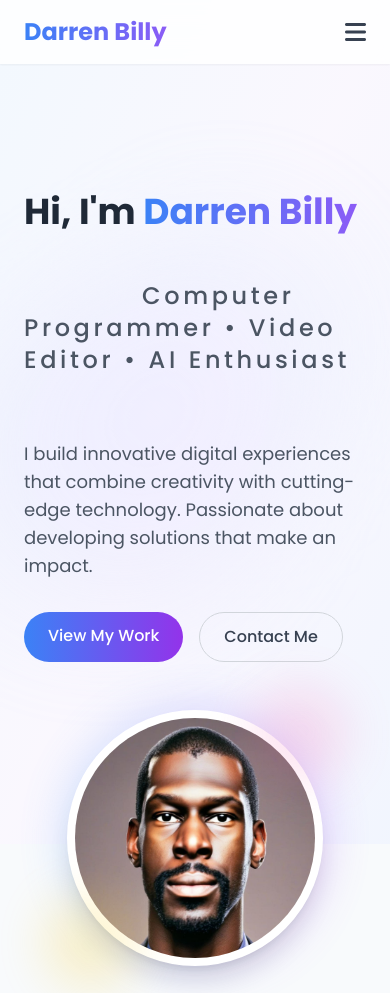
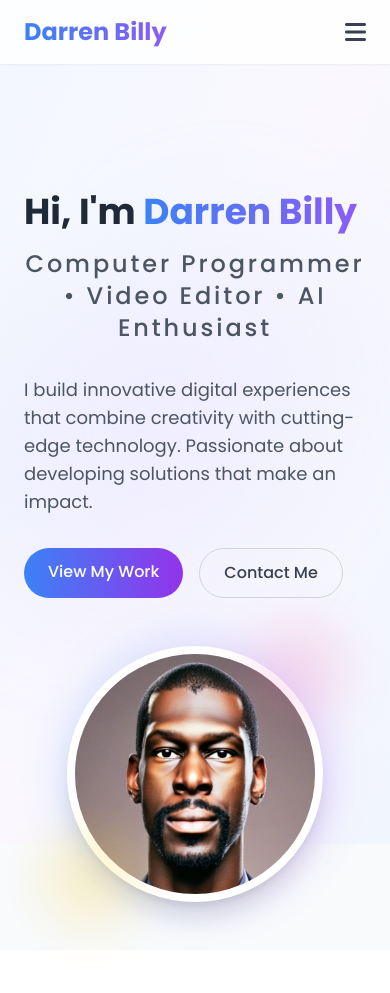
Before and after one commit to LuckyNumber77/github.io, a plain HTML site: page index.html in a window 390 px wide. Shown: the top 993 px of the page. Drawn offline with nearby package versions, Linux system fonts and the light colour scheme.

Commit message:
Job Title Fix

```diff
--- a/main.js
+++ b/main.js
@@ -58,3 +58,7 @@
       void typewriter.offsetWidth; // Trigger reflow
       typewriter.style.animation = 'typing 3.5s steps(40, end), blink-caret .75s step-end infinite';
     }, 3500);
+
+    setTimeout(() => {
+  document.querySelector('.typewriter')?.classList.add('is-done');
+}, 3600);   // a hair longer than the 3.5 s typing animation
--- a/style.css
+++ b/style.css
@@ -1,3 +1,6 @@
+/* ----------------------------------------------------
+ *  GLOBAL FONTS & DEFAULTS
+ * -------------------------------------------------- */
 @import url('https://fonts.googleapis.com/css2?family=Poppins:wght@300;400;500;600;700&display=swap');
 
 body {
@@ -13,6 +16,9 @@ body {
   color: transparent;
 }
 
+/* ----------------------------------------------------
+ *  CARDS & HOVER LIFT
+ * -------------------------------------------------- */
 .card-hover:hover {
   transform: translateY(-5px);
   box-shadow:
@@ -20,11 +26,13 @@ body {
     0 10px 10px -5px rgba(0, 0, 0, 0.04);
 }
 
-/* ---------- Typewriter Effect ---------- */
+/* ----------------------------------------------------
+ *  TYPEWRITER HEADLINE
+ * -------------------------------------------------- */
 .typewriter {
-  overflow: hidden;
-  border-right: .15em solid #3b82f6;  /* the “cursor” */
-  white-space: nowrap;                 /* single‑line on desktop */
+  overflow: hidden;                 /* hides unrevealed text */
+  border-right: .15em solid #3b82f6;/* blinking “cursor”  */
+  white-space: nowrap;              /* single-line on lg screens */
   margin: 0 auto;
   letter-spacing: .15em;
   animation:
@@ -32,22 +40,22 @@ body {
     blink-caret .75s step-end infinite;
 }
 
-/* typing and caret blink keyframes */
+/* type reveal */
 @keyframes typing {
   from { width: 0; }
   to   { width: 100%; }
 }
+/* cursor blink */
 @keyframes blink-caret {
   from, to { border-color: transparent; }
   50%      { border-color: #3b82f6; }
 }
 
-/* floating accent elements */
+/* ----------------------------------------------------
+ *  FLOATING ORBS (decoration)
+ * -------------------------------------------------- */
 .floating {
-  animation-name: floating;
-  animation-duration: 3s;
-  animation-iteration-count: infinite;
-  animation-timing-function: ease-in-out;
+  animation: floating 3s ease-in-out infinite;
 }
 @keyframes floating {
   0%   { transform: translate(0,  0px); }
@@ -55,9 +63,9 @@ body {
   100% { transform: translate(0, -0px); }
 }
 
-/* -------- Responsive & Accessibility Overrides -------- */
-
-/* Honor “reduced motion” preferences */
+/* ----------------------------------------------------
+ *  ACCESSIBILITY – RESPECT REDUCED-MOTION
+ * -------------------------------------------------- */
 @media (prefers-reduced-motion: reduce) {
   .typewriter {
     animation: none !important;
@@ -65,16 +73,64 @@ body {
   }
 }
 
-/* On small screens: allow wrapping, remove cursor, expand height */
+/* ----------------------------------------------------
+ *  MOBILE (< 768 px) OVERRIDES
+ * -------------------------------------------------- */
 @media (max-width: 767px) {
   .typewriter {
-    overflow: visible !important;        /* show all text */
-    white-space: pre-wrap !important;    /* wrap onto multiple lines */
-    overflow-wrap: break-word !important;/* prevent long-word overflow */
-    border-right: none !important;       /* hide blinking cursor */
-    animation: none !important;          /* stop typing animation */
-    max-width: 100%;                     /* never exceed container */
-    /* ensure enough height for two lines */
-    height: auto !important;
+    /* 1️⃣  allow natural wrapping but keep animation & cursor */
+    white-space: normal !important;     /* multi-line */
+    overflow: hidden !important;        /* still hide unrevealed chars */
+    animation:                           /* re-attach original anims */
+      typing 3.5s steps(40, end),
+      blink-caret .75s step-end infinite;
+    text-align: center;                 /* center ↓ name & job titles */
   }
 }
+
+/* ----------------------------------------------------
+ *  BUTTON UTILITY (ensures centered labels)
+ * -------------------------------------------------- */
+button,
+.btn,
+.btn-primary,
+.btn-secondary {
+  text-align: center;   /* keep label centred on all breakpoints */
+}
+
+/* =========================================================
+ *  ─── HERO / TYPEWRITER  DESKTOP SAFETY NET ───────────────
+ *  Put this snippet LAST in style.css so it overrides earlier
+ *  rules only when it needs to.
+ * ======================================================= */
+
+/* a tiny-bit tighter tracking so long lines fit more often */
+.typewriter {
+  letter-spacing: 0.12em;                 /* was .15em */
+}
+
+/* after the typing animation completes (3.5 s) we add a
+   utility-class that: hides the cursor + allows wrapping   */
+@keyframes typingDone { to { visibility: visible; } }
+
+.typewriter.is-done {                     /* toggled by JS */
+  animation: none !important;             /* stop typing   */
+  border-right: none !important;          /* hide cursor   */
+  overflow: visible !important;           /* show all text */
+  white-space: normal !important;         /* may wrap      */
+}
+
+/* If, even after the tweak above, the single-line string is
+   STILL wider than the space you gave it (e.g. on laptop
+   widths when the photo is beside it), we let it wrap -
+   only for ≥ 1024 px – so mobiles keep the centred layout   */
+@media (min-width: 1024px) {
+  .typewriter {
+    max-width: 100%;                      /* never clipped */
+    overflow-wrap: break-word;            /* safe breaks   */
+    white-space: nowrap;                  /* keep single   */
+  }
+  .typewriter.is-done {
+    white-space: normal;                  /* ⇢ may wrap    */
+  }
+}
```
